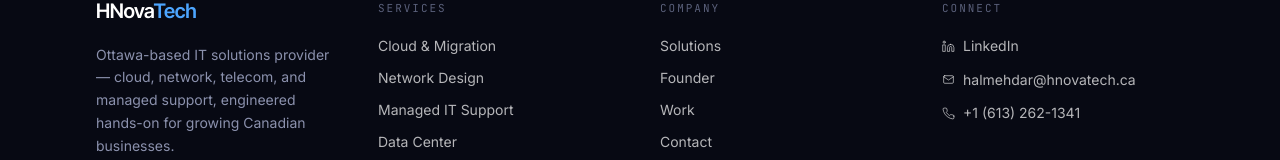
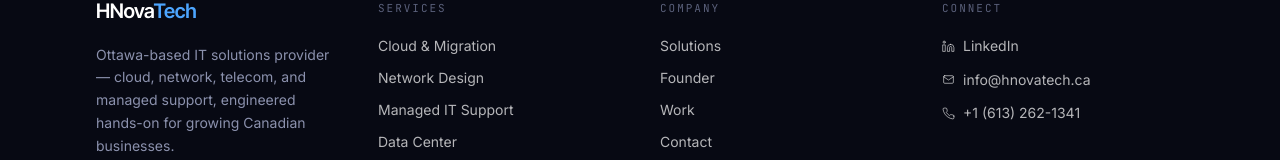
Before and after one commit to Omar-Alme/hnova-tech, a Next.js app: page / in a window 1280 px wide. Shown: the part 9253-9413 px from the top of the page. Built offline with nearby package versions, Linux system fonts and the light colour scheme.

Commit message:
update email

```diff
--- a/app/layout.tsx
+++ b/app/layout.tsx
@@ -113,7 +113,7 @@
       contactPoint: {
         "@type": "ContactPoint",
         telephone: "+1-613-262-1341",
-        email: "halmehdar@hnovatech.ca",
+        email: "info@hnovatech.ca",
         contactType: "customer service",
         areaServed: "CA",
         availableLanguage: ["English", "French"],
@@ -140,7 +140,7 @@
       name: "Hassan Al-Mehdar",
       jobTitle: "Founder & Network Integration Specialist",
       worksFor: { "@id": `${siteUrl}#organization` },
-      email: "halmehdar@hnovatech.ca",
+      email: "info@hnovatech.ca",
       telephone: "+1-613-262-1341",
       sameAs: ["https://www.linkedin.com/in/hassanalmehdar/"],
       alumniOf: {
--- a/components/contact.tsx
+++ b/components/contact.tsx
@@ -338,8 +338,8 @@
               {[
                 {
                   Icon: IconMail,
-                  text: "halmehdar@hnovatech.ca",
-                  href: "mailto:halmehdar@hnovatech.ca",
+                  text: "info@hnovatech.ca",
+                  href: "mailto:info@hnovatech.ca",
                 },
                 {
                   Icon: IconPhone,
--- a/components/footer.tsx
+++ b/components/footer.tsx
@@ -96,9 +96,9 @@
               <li>
                 <a
                   className="hover:text-white text-white/70 inline-flex items-center gap-2 transition-colors"
-                  href="mailto:halmehdar@hnovatech.ca"
+                  href="mailto:info@hnovatech.ca"
                 >
-                  <IconMail size={13} /> halmehdar@hnovatech.ca
+                  <IconMail size={13} /> info@hnovatech.ca
                 </a>
               </li>
               <li>
```
